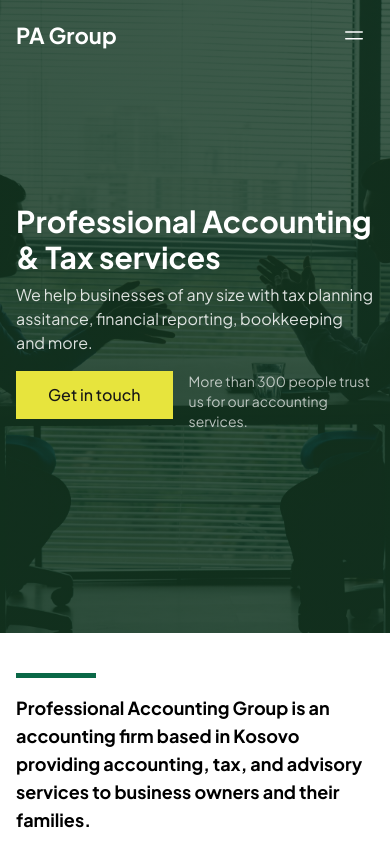
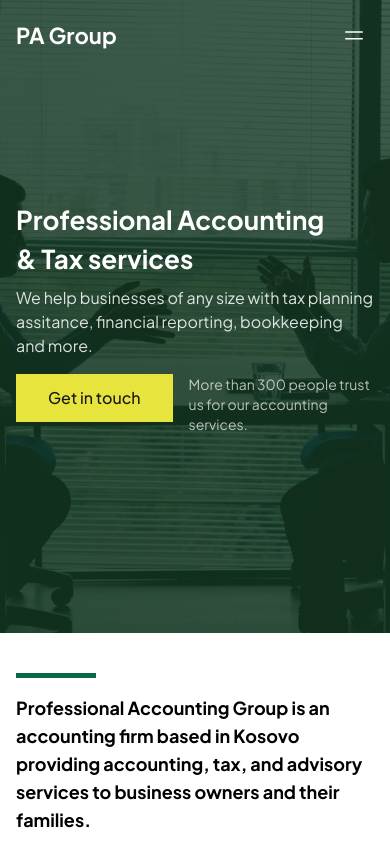
Before and after one commit to Lindrit-Sulaj/PA-Group, a Next.js app: page / in a window 390 px wide. Shown: the top 844 px of the page. Built offline with nearby package versions, Linux system fonts and the light colour scheme.

Commit message:
made the h1 font smaller on mobile

```diff
--- a/sections/hero.tsx
+++ b/sections/hero.tsx
@@ -6,7 +6,7 @@ export default function Hero() {
   return (
     <section className="hero-bg h-[75vh] flex items-center px-4">
       <div className="max-w-screen-lg mx-auto w-full">
-        <h1 className='text-white text-3xl md:text-4xl md:text-center lg:text-left lg:text-5xl font-bold lg:leading-[65px]'>Professional <span>Accounting</span> <br />  & Tax services</h1>
+        <h1 className='text-white text-[26px] md:text-4xl md:text-center lg:text-left lg:text-5xl font-bold lg:leading-[65px]'>Professional <span>Accounting</span> <br />  & Tax services</h1>
         <p className='text-white/85 lg:text-lg mt-2 md:mx-auto lg:mx-0 md:text-center lg:text-left md:max-w-2xl lg:max-w-3xl'>We help businesses of any size with tax planning assitance, financial reporting, bookkeeping and more.</p>
         <div className="flex justify-start md:justify-center lg:justify-start w-full gap-4 mt-4">
           <Link href="/">
```
